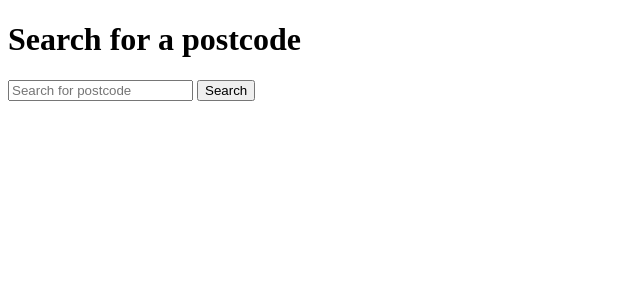
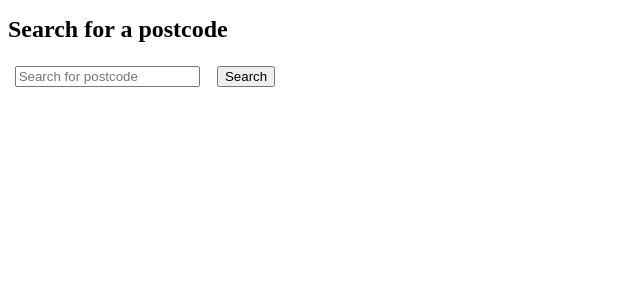
Before and after one commit to conorw/postcode-api-integration-challenge, a SvelteKit app: page / in a window 1280 px wide. Shown: the top 300 px of the page, without its empty margins (0-640 px from the left). Built offline with nearby package versions, Linux system fonts and the light colour scheme.

Commit message:
Add more geo information on screen

```diff
--- a/src/routes/+page.svelte
+++ b/src/routes/+page.svelte
@@ -11,15 +11,15 @@
     const postcode = $page.url.searchParams.get("postcode");
     if (postcode) {
       searchText = postcode.toUpperCase();
-      postcodedata = await search(postcode);
+      await search();
     }
   });
 
-  async function search(postcode: string) {
+  async function search() {
     try {
       errorText = "";
       postcodedata = null;
-      const data = await searchPostcode(postcode);
+      const data = await searchPostcode(searchText);
       postcodedata = data;
     } catch (error: any) {
       errorText = error.message;
@@ -35,8 +35,59 @@
     bind:value={searchText}
     placeholder="Search for postcode"
   />
-  <button on:click={() => search(searchText)}>Search</button>
+  <button
+    on:click={search}
+    on:keyup={(e) => {
+      if (e.key === "Enter") search();
+    }}>Search</button
+  >
   {#if errorText}
     <p>{errorText}</p>
   {/if}
+
+  {#if postcodedata}
+    <div class="flex-grid">
+      <div class="col">
+        <h2>Information for Postcode: {postcodedata.postcode}</h2>
+        <p>Country: {postcodedata.country || "Unknown"}</p>
+        <p>Region: {postcodedata.region || "Unknown"}</p>
+        <p>District: {postcodedata.admin_district || "Unknown"}</p>
+        <p>Ward: {postcodedata.admin_ward || "Unknown"}</p>
+        <p>
+          Constituency: {postcodedata.parliamentary_constituency || "Unknown"}
+        </p>
+        <p>Latitude: {postcodedata.latitude || "Unknown"}</p>
+        <p>Longitude: {postcodedata.longitude || "Unknown"}</p>
+      </div>
+      <div class="col">
+        <h2>Map Information</h2>
+
+      </div>
+    </div>
+  {/if}
 </div>
+
+<style>
+  h1 {
+    font-size: 1.5em;
+  }
+
+  input {
+    margin: 0.5em;
+  }
+
+  button {
+    margin: 0.5em;
+  }
+
+  p {
+    margin: 0.5em;
+  }
+
+  .flex-grid {
+    display: flex;
+  }
+  .col {
+    flex: 1;
+  }
+</style>
```
